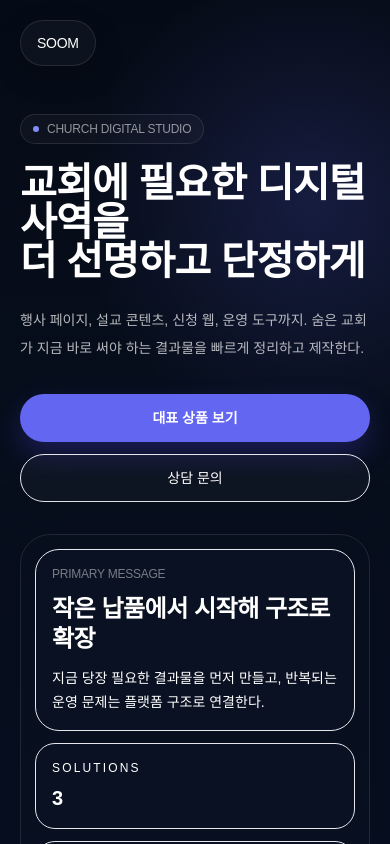
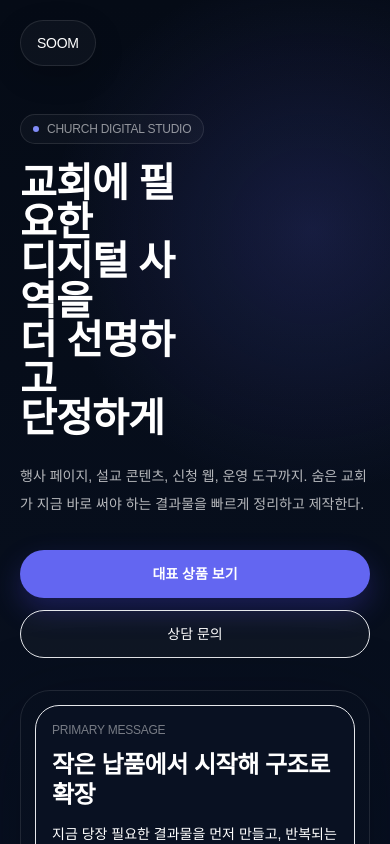
Before and after one commit to kinddragon1224/soom-church, a Next.js app: page / in a window 390 px wide. Shown: the top 844 px of the page. Built offline with nearby package versions, Linux system fonts and the light colour scheme; a web font is replaced by a local one.

Commit message:
Optimize hero line breaks for mobile

```diff
--- a/app/page.tsx
+++ b/app/page.tsx
@@ -52,10 +52,14 @@ export default function HomePage() {
                 <span className="h-1.5 w-1.5 rounded-full bg-indigo-400" />
                 <span className="font-display text-xs tracking-[0.22em] text-white/55">CHURCH DIGITAL STUDIO</span>
               </div>
-              <h1 className="mt-5 max-w-4xl text-[2.5rem] font-semibold leading-[0.98] text-white sm:mt-6 sm:text-6xl lg:text-[6.2rem]">
-                교회에 필요한 디지털 사역을
+              <h1 className="mt-5 max-w-[8.5ch] text-[2.5rem] font-semibold leading-[0.98] text-white sm:mt-6 sm:max-w-4xl sm:text-6xl lg:text-[6.2rem]">
+                교회에 필요한
                 <br />
-                더 선명하고 단정하게
+                디지털 사역을
+                <br />
+                더 선명하고
+                <br />
+                단정하게
               </h1>
               <p className="mt-6 max-w-lg text-sm leading-7 text-white/70 sm:mt-7 sm:text-lg sm:leading-8">
                 행사 페이지, 설교 콘텐츠, 신청 웹, 운영 도구까지.
```
